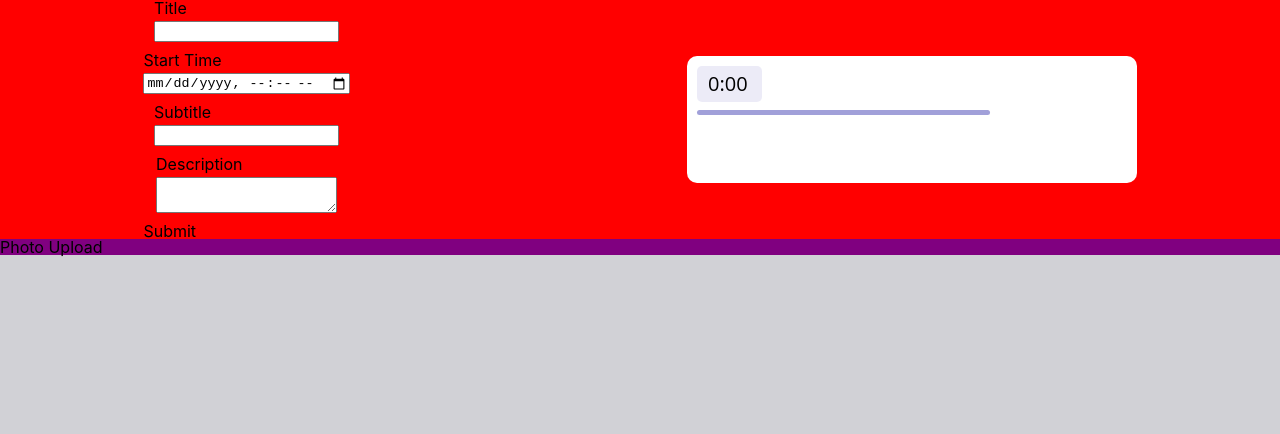
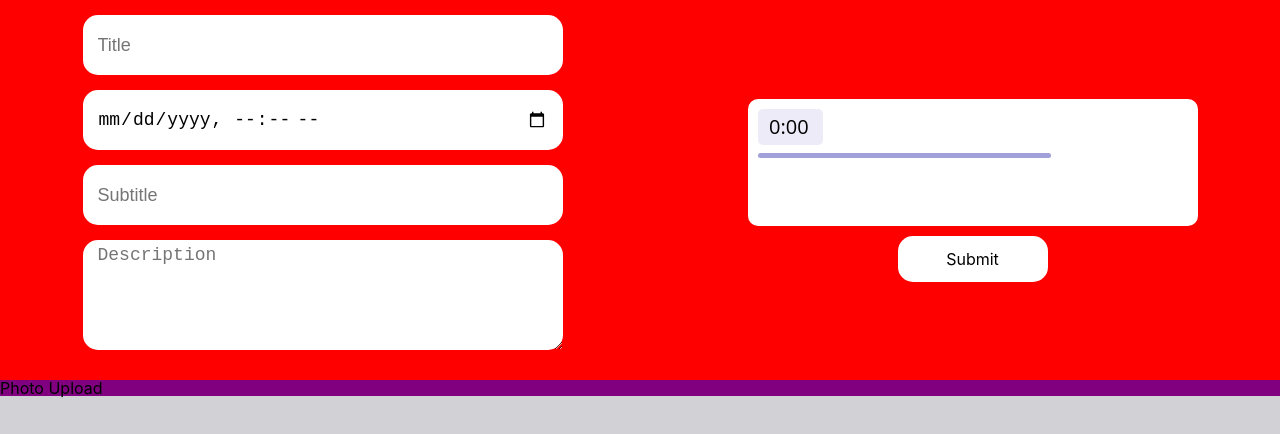
Before and after one commit to garrettphorn19/Caseville-Dashboard-React, a Gatsby site: page /admin in a window 1280 px wide. Built offline with nearby package versions, Linux system fonts and the light colour scheme; Gatsby itself is replaced by a stand-in of ours; no server answers.

Commit message:
Upload Styling

```diff
--- a/src/components/admin/AddEventWidget.js
+++ b/src/components/admin/AddEventWidget.js
@@ -1,4 +1,4 @@
-import React, { useState, useEffect } from "react"
+import React, { useState } from "react"
 import styled from "styled-components"
 import Event from "../widgets/Event"
 
@@ -60,17 +60,16 @@ export default function AddEventWidget() {
     <Wrapper>
       <EditWrapper>
         <InputWrapper>
-          <label>Title</label>
           <input
             type="text"
             name="eventTitleInput"
+            placeholder="Title"
             onChange={event => {
               setEventTitle(event.target.value)
             }}
           />
         </InputWrapper>
         <InputWrapper>
-          <label>Start Time</label>
           <input
             type="datetime-local"
             name="eventTimeInput"
@@ -80,28 +79,28 @@ export default function AddEventWidget() {
           />
         </InputWrapper>
         <InputWrapper>
-          <label>Subtitle</label>
           <input
             type="text"
             name="eventSubtitleInput"
+            placeholder="Subtitle"
             onChange={event => {
               setEventSubtitle(event.target.value)
             }}
           />
         </InputWrapper>
         <InputWrapper>
-          <label>Description</label>
           <textarea
             name="eventDescriptionInput"
+            placeholder="Description"
             onChange={event => {
               setEventDescription(event.target.value)
             }}
           />
         </InputWrapper>
-        <Button onClick={handleSubmitClick}>Submit</Button>
       </EditWrapper>
       <PreviewWrapper>
         <Event event={event} />
+        <Button onClick={handleSubmitClick}>Submit</Button>
       </PreviewWrapper>
     </Wrapper>
   )
@@ -109,10 +108,15 @@ export default function AddEventWidget() {
 
 const Wrapper = styled.div`
   background: red;
+  padding: 15px;
   display: grid;
   grid-template-columns: repeat(2, auto);
   grid-gap: 50px;
   align-items: center;
+
+  @media (max-width: 500px) {
+    grid-template-columns: repeat(1, auto);
+  }
 `
 
 const EditWrapper = styled.div`
@@ -127,13 +131,54 @@ const InputWrapper = styled.div`
   grid-template-rows: repeat(2, auto);
   grid-gap: 5px;
   justify-content: center;
+
+  input {
+    height: 50px;
+    width: 450px;
+    font-size: 18px;
+    padding: 5px 15px;
+    border: none;
+    border-radius: 15px;
+  }
+
+  textarea {
+    height: 100px;
+    width: 450px;
+    font-size: 18px;
+    padding: 5px 15px;
+    border: none;
+    border-radius: 15px;
+  }
 `
 
 const PreviewWrapper = styled.div`
-  display: grid;
-  grid-template-rows: auto;
+  display: flex;
+  flex-direction: column;
   grid-gap: 10px;
+  align-items: center;
   justify-content: center;
 `
 
-const Button = styled.div``
+const Button = styled.div`
+  width: 150px;
+  padding: 15px 15px;
+  background: white;
+  border-radius: 15px;
+  text-align: center;
+  transition: 1s cubic-bezier(0.075, 0.82, 0.165, 1);
+
+  &:hover {
+    transform: scale(1.05) translateY(-5px);
+    box-shadow: 0px 1px 3px rgba(0, 0, 0, 0.1),
+      0px 20px 40px rgba(23, 0, 102, 0.2),
+      inset 0px 0px 0px 0.5px rgba(255, 255, 255, 0.5);
+  }
+
+  &:active {
+    transform: scale(0.95) translateY(5px);
+    background: rgba(255, 255, 255, 0.5);
+    box-shadow: 0px 1px 3px rgba(0, 0, 0, 0.1),
+      0px 20px 40px rgba(23, 0, 102, 0.2),
+      inset 0px 0px 0px 0.5px rgba(255, 255, 255, 0.5);
+  }
+`
--- a/src/components/widgets/Event.js
+++ b/src/components/widgets/Event.js
@@ -64,6 +64,14 @@ const EventWrapper = styled.div`
   box-shadow: ${props =>
     props.active ? "inset 0px 0px 0px 0.5px rgba(68, 66, 178, 0.2)" : "none"};
   border-radius: 10px;
+  transition: 1s cubic-bezier(0.075, 0.82, 0.165, 1);
+
+  &:hover {
+    transform: scale(1.05) translateY(-5px);
+    box-shadow: 0px 1px 3px rgba(0, 0, 0, 0.1),
+      0px 20px 40px rgba(23, 0, 102, 0.2),
+      inset 0px 0px 0px 0.5px rgba(255, 255, 255, 0.5);
+  }
 `
 
 const TextWrapper = styled.div`
```
